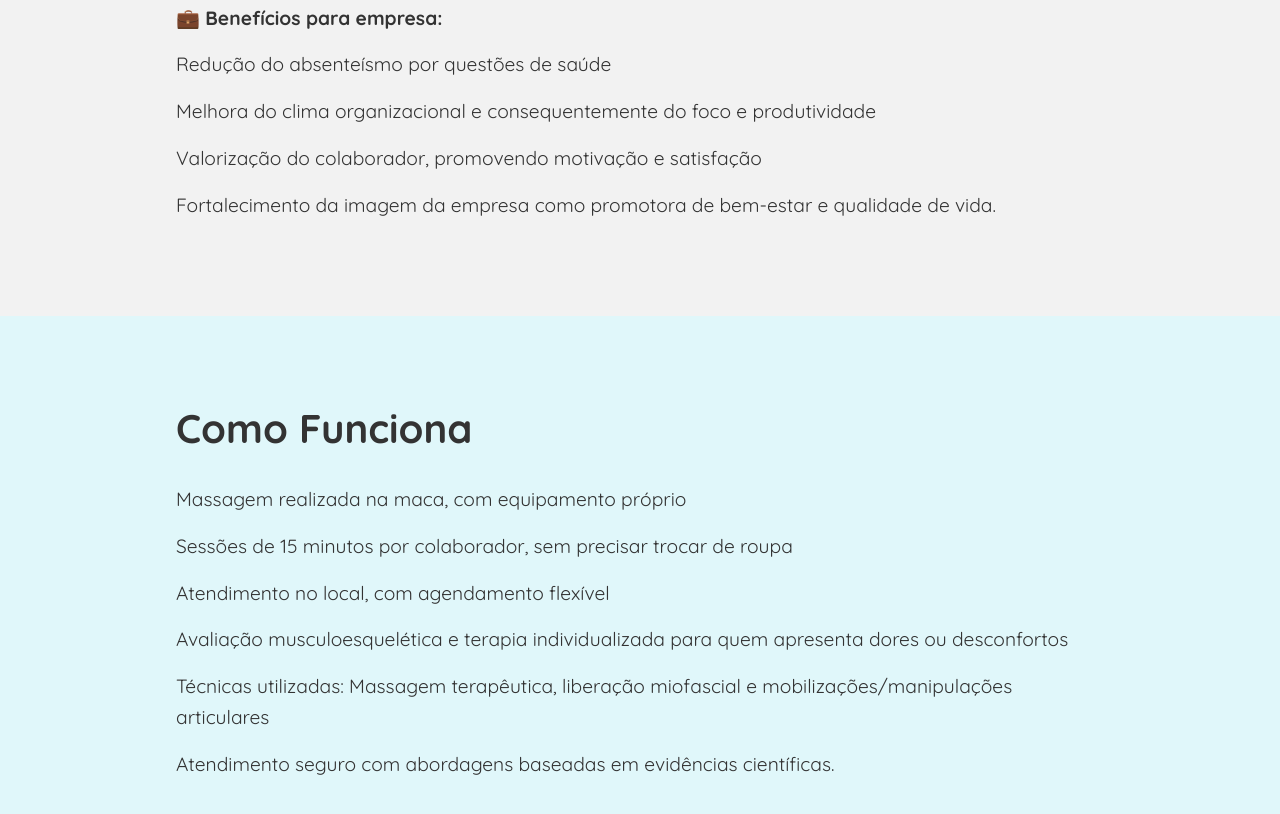
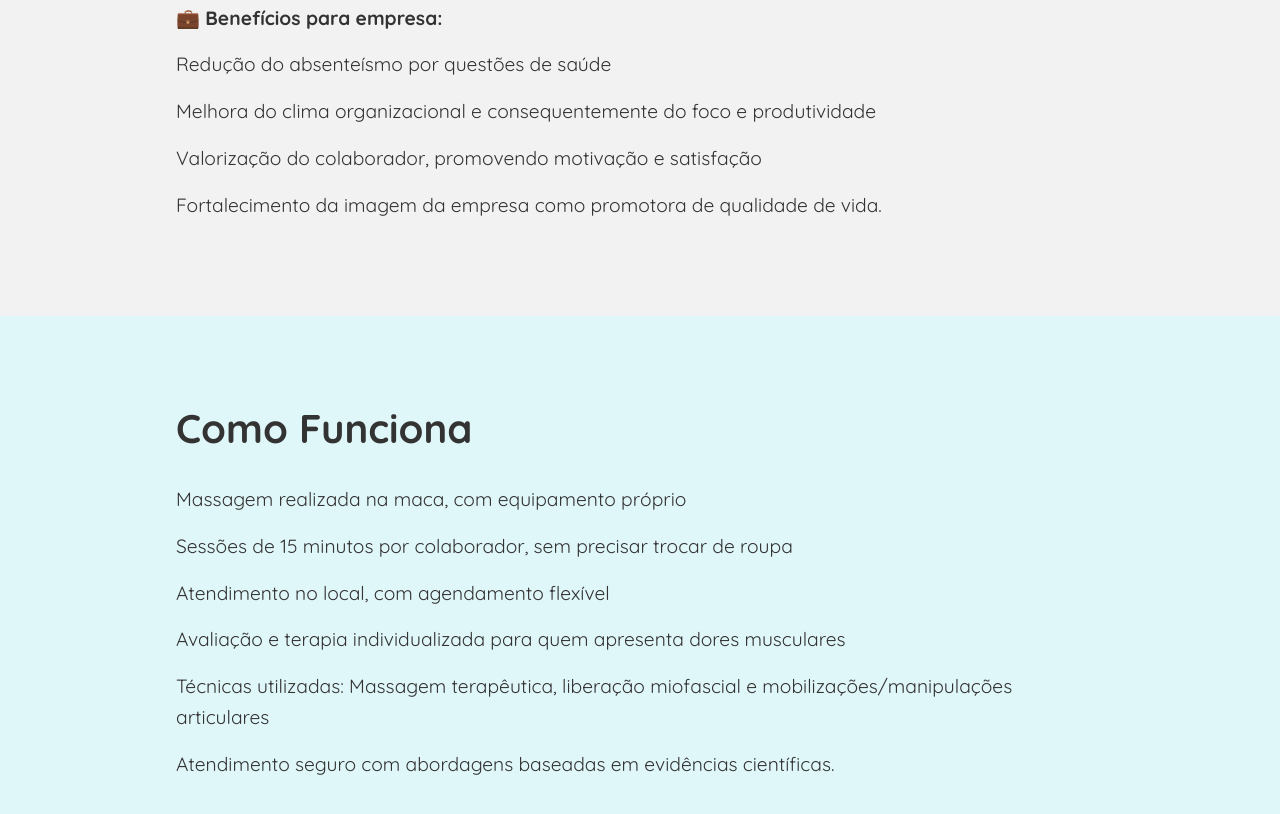
Before and after one commit to felipelblatt/FBMassoterapia, a plain HTML site: page index.html in a window 1280 px wide. Shown: the part 1636-2450 px from the top of the page. Drawn offline with Linux system fonts and the light colour scheme.

Commit message:
Add files via upload

```diff
--- a/index.html
+++ b/index.html
@@ -6,8 +6,6 @@
   <meta name="viewport" content="width=device-width, initial-scale=1.0">
   <title>FB Massoterapia</title>
   <link href="https://fonts.googleapis.com/css2?family=Quicksand:wght@400;700&display=swap" rel="stylesheet">
-  <link rel="icon" type="image/png" href="icone.png">
-
   <style>
     * {
       margin: 0;
@@ -226,7 +224,7 @@
 <p>Redução do absenteísmo por questões de saúde</p>
 <p>Melhora do clima organizacional e consequentemente do foco e produtividade</p>
 <p>Valorização do colaborador, promovendo motivação e satisfação</p>
-<p>Fortalecimento da imagem da empresa como promotora de bem-estar e qualidade de vida.</p>
+<p>Fortalecimento da imagem da empresa como promotora de qualidade de vida.</p>
   </section>
 
   <section id="como-funciona" class="como-funciona">
@@ -235,7 +233,7 @@
       <p>Massagem realizada na maca, com equipamento próprio</p>
       <p>Sessões de 15 minutos por colaborador, sem precisar trocar de roupa</p>
       <p>Atendimento no local, com agendamento flexível</p>
-      <p>Avaliação musculoesquelética e terapia individualizada para quem apresenta dores ou desconfortos</p>
+      <p>Avaliação e terapia individualizada para quem apresenta dores musculares</p>
       <p>Técnicas utilizadas: Massagem terapêutica, liberação miofascial e mobilizações/manipulações articulares</p>
       <p>Atendimento seguro com abordagens baseadas em evidências científicas.</p>
   </section>
```
